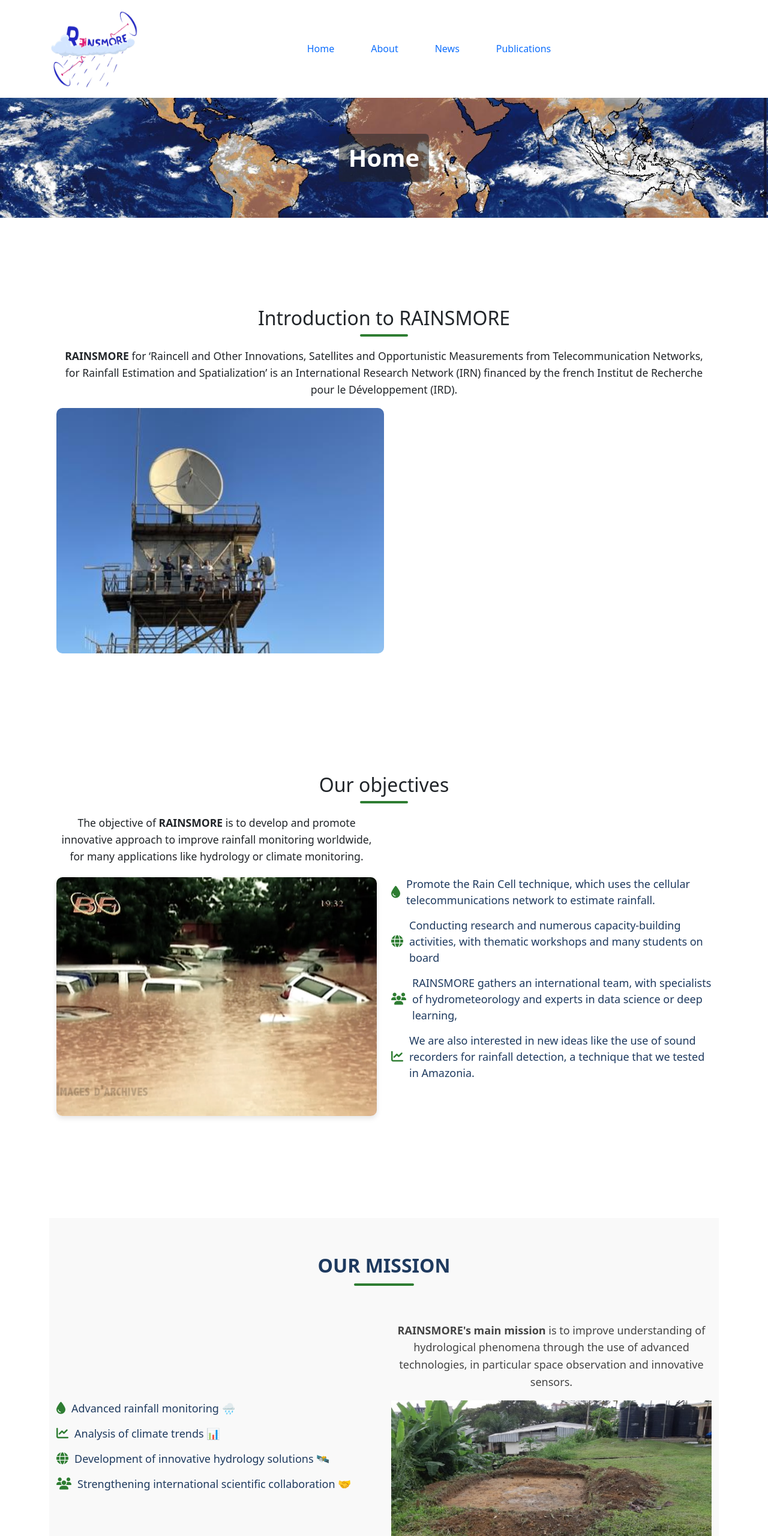
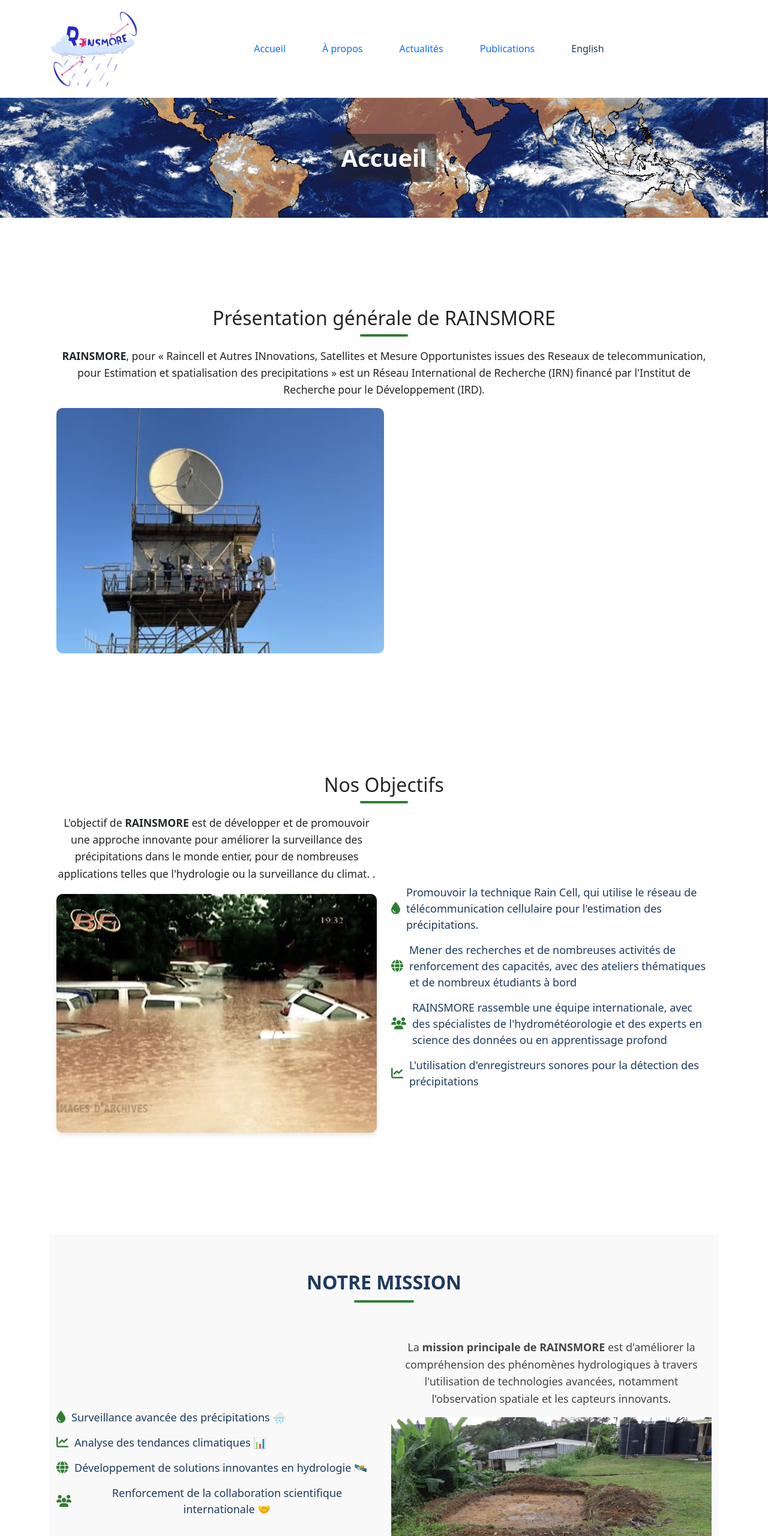
Before and after one commit to rainsmore/rainsmore.github.io, a plain HTML site: page index.html in a window 1280 px wide. Shown: the top 2560 px of the page at 60% size. Drawn offline with nearby package versions, Linux system fonts and the light colour scheme.

Commit message:
Update index.html

```diff
--- a/index.html
+++ b/index.html
@@ -4,11 +4,11 @@
 	html5up.net | @ajlkn
 	Free for personal and commercial use under the CCA 3.0 license (html5up.net/license)
 -->
-<html lang="en">
+<html lang="fr">
 <head>
     <meta charset="UTF-8">
     <meta name="viewport" content="width=device-width, initial-scale=1.0">
-    <title>RAINSMORE - Home</title>
+    <title>RAINSMORE - Accueil</title>
     <link href="bootstrap/css/bootstrap.min.css" rel="stylesheet">
     <link rel="stylesheet" href="assets/css/styles.css">
     <!-- Bootstrap CSS -->
@@ -32,10 +32,11 @@
             </button>
             <div class="collapse navbar-collapse" id="navbarNav">
                 <ul class="navbar-nav mx-auto">
-                    <li class="nav-item"><a href="index.html" class="nav-link text-primary">Home</a></li>
-                    <li class="nav-item"><a href="about.html" class="nav-link text-primary">About</a></li>
-                    <li class="nav-item"><a href="news.html" class="nav-link text-primary">News</a></li>
+                    <li class="nav-item"><a href="index.html" class="nav-link text-primary">Accueil</a></li>
+                    <li class="nav-item"><a href="a-propos.html" class="nav-link text-primary">À propos</a></li>
+                    <li class="nav-item"><a href="actualites.html" class="nav-link text-primary">Actualités</a></li>
                     <li class="nav-item"><a href="publications.html" class="nav-link text-primary">Publications</a></li>
+                    <li class="nav-item"><a href="/en/" class="nav-link">English</a></li>
                 </ul>
             </div>
         </nav>
@@ -45,7 +46,7 @@
     <!-- Bannière -->
     <div class="banner position-relative">
         <img src="assets/images/12.png" class="img-fluid w-100" alt="Bannière RAINSMORE">
-        <h1 class="position-absolute top-50 start-50 translate-middle text-white fw-bold bg-dark bg-opacity-50 p-3 rounded">Home</h1>
+        <h1 class="position-absolute top-50 start-50 translate-middle text-white fw-bold bg-dark bg-opacity-50 p-3 rounded">Accueil</h1>
     </div>
 
 
@@ -54,11 +55,11 @@
         <section class="wow fadeInUp" data-wow-delay="0.2s">
             <section class="presentation">
                 <div class="container">
-                    <h2>Introduction to RAINSMORE</h2>
+                    <h2>Présentation générale de RAINSMORE</h2>
                     <div class="row align-items-center">
-                    <p><strong>RAINSMORE</strong> for ‘Raincell and Other Innovations, Satellites and Opportunistic
-                        Measurements from Telecommunication Networks, for Rainfall Estimation and Spatialization’
-                        is an International Research Network (IRN) financed by the french Institut de Recherche pour le Développement (IRD).</p>
+                    <p><strong>RAINSMORE</strong>, pour « Raincell et Autres INnovations, Satellites et Mesure Opportunistes
+                         issues des Reseaux de telecommunication, pour Estimation et spatialisation des precipitations »
+                         est un Réseau International de Recherche (IRN) financé par l'Institut de Recherche pour le Développement (IRD).</p>
                 </div>
                 <div class="presentation-image">
                     <img src="assets/images/5.jpg" alt="Présentation RAINSMORE">
@@ -70,22 +71,22 @@
         <section class="wow fadeInUp" data-wow-delay="0.4s">
             <section class=".objectifs">
                 <div class="container">
-                    <h2>Our objectives</h2>
+                    <h2>Nos Objectifs</h2>
                     <div class="row align-items-center">
                         <!-- Texte explicatif -->
                         <div class="col-md-6">
-                            <p>The objective of <strong>RAINSMORE</strong> is to develop and promote innovative approach to improve rainfall monitoring worldwide,
-                                for many applications like hydrology or climate monitoring. </p>
+                            <p>L'objectif de <strong>RAINSMORE</strong> est de développer et de promouvoir une approche innovante pour améliorer la surveillance des précipitations dans le monde entier, pour de nombreuses
+                                 applications telles que l'hydrologie ou la surveillance du climat. .</p>
                             <img src="assets/images/11.png" alt="Illustration des objectifs" class="img-fluid objectifs-img">
                            </div>
 
                         <!-- Liste des objectifs -->
                         <div class="col-md-6">
                             <ul class="list-unstyled objectifs-list">
-                                <li><i class="fas fa-tint"></i> Promote the Rain Cell technique, which uses the cellular telecommunications network to estimate rainfall. </li>
-                                <li><i class="fas fa-globe"></i> Conducting research and numerous capacity-building activities, with thematic workshops and many students on board</li>
-                                <li><i class="fas fa-users"></i> RAINSMORE gathers an international  team, with specialists of hydrometeorology and experts in data science or deep learning,</li>
-                                <li><i class="fas fa-chart-line"></i>We are also interested in new ideas like the use of sound recorders for rainfall detection, a technique that we tested in Amazonia.</li>
+                                <li><i class="fas fa-tint"></i> Promouvoir la technique Rain Cell, qui utilise le réseau de télécommunication cellulaire pour l'estimation des précipitations. </li>
+                                <li><i class="fas fa-globe"></i> Mener des recherches et de nombreuses activités de renforcement des capacités, avec des ateliers thématiques et de nombreux étudiants à bord</li>
+                                <li><i class="fas fa-users"></i> RAINSMORE rassemble une équipe internationale, avec des spécialistes de l'hydrométéorologie et des experts en science des données ou en apprentissage profond</li>
+                                <li><i class="fas fa-chart-line"></i>L'utilisation d'enregistreurs sonores pour la détection des précipitations</li>
                             </ul>
                         </div>
                     </div>
@@ -96,24 +97,22 @@
         <section class="wow fadeInUp" data-wow-delay="0.6s">
             <section class="missions">
                 <div class="container">
-                    <h2>Our mission</h2>
+                    <h2>Notre Mission</h2>
                     <div class="row align-items-center">
                         <!-- Liste des missions -->
                         <div class="col-md-6">
                             <ul class="list-unstyled missions-list">
-                                <li><i class="fa-solid fa-tint"></i>Advanced rainfall monitoring 🌧️</li>
-                                <li><i class="fa-solid fa-chart-line"></i> Analysis of climate trends 📊</li>
-                                <li><i class="fa-solid fa-globe"></i> Development of innovative hydrology solutions 🛰️</li>
-                                <li><i class="fa-solid fa-users"></i> Strengthening international scientific collaboration 🤝</li>
+                                <li><i class="fa-solid fa-tint"></i> Surveillance avancée des précipitations 🌧️</li>
+                                <li><i class="fa-solid fa-chart-line"></i> Analyse des tendances climatiques 📊</li>
+                                <li><i class="fa-solid fa-globe"></i> Développement de solutions innovantes en hydrologie 🛰️</li>
+                                <li><i class="fa-solid fa-users"></i> Renforcement de la collaboration scientifique internationale 🤝</li>
                             </ul>
                         </div>
 
                         <!-- Texte explicatif -->
                         <div class="col-md-6">
 
-                        <p><strong>RAINSMORE's main mission</strong> is to improve understanding of hydrological
-                            phenomena through the use of advanced technologies,
-                            in particular space observation and innovative sensors.</p>
+                        <p>La <strong>mission principale de RAINSMORE</strong> est d'améliorer la compréhension des phénomènes hydrologiques à travers l'utilisation de technologies avancées, notamment l'observation spatiale et les capteurs innovants.</p>
                         <img src="assets/images/8.jpg" alt="Illustration des Missions" class="img-fluid missions-img">
                         </div>
                     </div>
@@ -128,18 +127,18 @@
                 <div class="col-md-4 footer-section">
                     <h4>Contact</h4>
                     <p>Email: contact@rainsmore.org</p>
-                    <p>Phone: +123 456 789</p>
+                    <p>Téléphone: +123 456 789</p>
                 </div>
                 <div class="col-md-4 footer-section">
-                    <h4>Useful links</h4>
+                    <h4>Liens utiles</h4>
                     <ul>
-                        <li><a href="index.html">Home</a></li>
-                        <li><a href="about.html">About</a></li>
-                        <li><a href="publications.html">Publications</a></li>
+                        <li><a href="#">Accueil</a></li>
+                        <li><a href="#">À propos</a></li>
+                        <li><a href="#">Publications</a></li>
                     </ul>
                 </div>
                 <div class="col-md-4 footer-section">
-                    <h4>Our location</h4>
+                    <h4>Notre emplacement</h4>
                     <iframe src="https://www.google.com/maps/embed?pb=!1m18!1m12!1m3!1d3151.835434508616!2d144.9630579155048!3d-37.813627742021824!2m3!1f0!2f0!3f0!3m2!1i1024!2i768!4f13.1!3m3!1m2!1s0x6ad642af0f11fd81%3A0x5045675218ce6e0!2sMelbourne%2C+Australie!5e0!3m2!1sfr!2s!4v1494246398871" width="100%" height="200" style="border:0;" allowfullscreen></iframe>
                 </div>
             </div>
@@ -147,7 +146,7 @@
     </footer>
 
     <div class="copyright">
-        <p>&copy; 2025 RAINSMORE. All rights reserved.</p>
+        <p>&copy; 2025 RAINSMORE. Tous droits réservés.</p>
     </div>
 
     <script src="bootstrap/js/bootstrap.bundle.min.js"></script>
```
